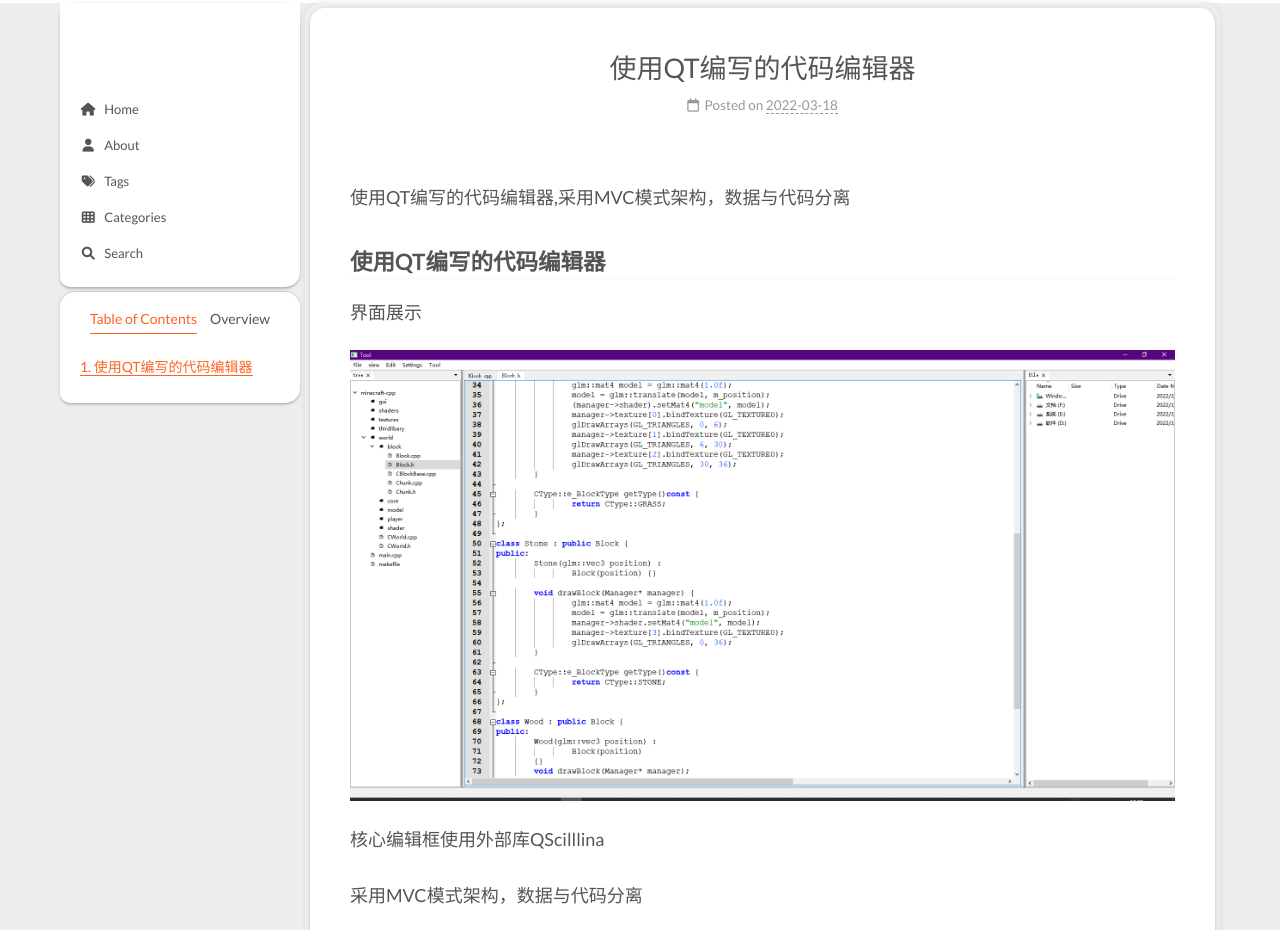
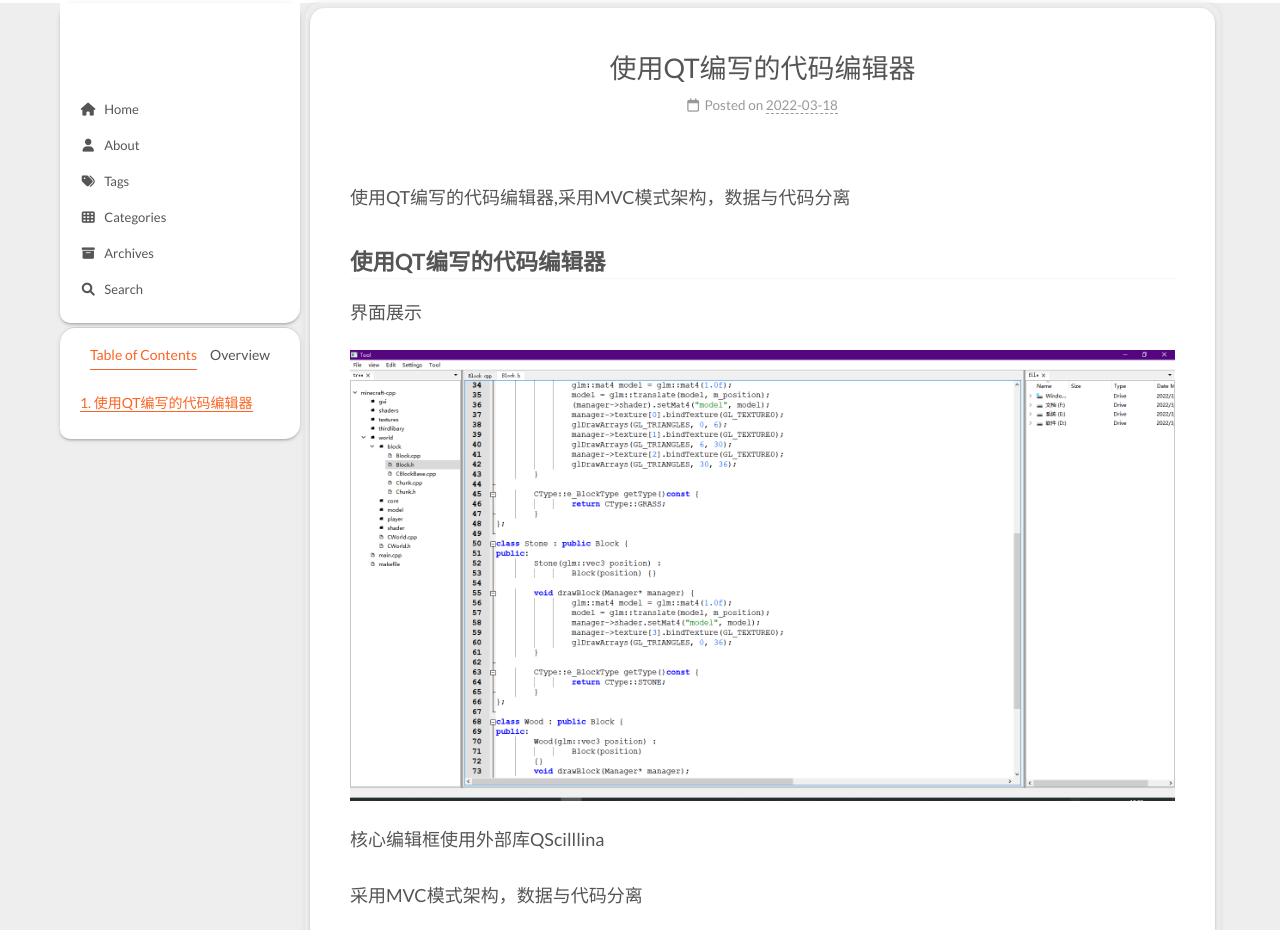
Before and after one commit to matheuter/matheuter.github.io, a plain HTML site: page 2022/03/18/codeedit/index.html in a window 1280 px wide. Shown: the top 930 px of the page. Drawn offline with nearby package versions, Linux system fonts and the light colour scheme; some packages are replaced by stand-ins of ours; a script that the page names is missing.

Commit message:
Site updated: 2022-03-18 22:02:29

```diff
--- a/2022/03/18/codeedit/index.html
+++ b/2022/03/18/codeedit/index.html
@@ -95,6 +95,7 @@
         <li class="menu-item menu-item-about"><a href="/about/" rel="section"><i class="fa fa-user fa-fw"></i>About</a></li>
         <li class="menu-item menu-item-tags"><a href="/tags/" rel="section"><i class="fa fa-tags fa-fw"></i>Tags</a></li>
         <li class="menu-item menu-item-categories"><a href="/categories/" rel="section"><i class="fa fa-th fa-fw"></i>Categories</a></li>
+        <li class="menu-item menu-item-archives"><a href="/archives/" rel="section"><i class="fa fa-archive fa-fw"></i>Archives</a></li>
       <li class="menu-item menu-item-search">
         <a role="button" class="popup-trigger"><i class="fa fa-search fa-fw"></i>Search
         </a>
```
Also changed, not shown: 2022/03/18/hello-world/index.html (+1 -0 lines), 2022/03/18/mainpage/index.html (+1 -0 lines), 2022/03/18/pinn/index.html (+1 -0 lines), about/index.html (+1 -0 lines), archives/2022/03/index.html (+1 -0 lines), archives/2022/index.html (+1 -0 lines), archives/index.html (+1 -0 lines), categories/index.html (+1 -0 lines), index.html (+1 -0 lines), tags/index.html (+1 -0 lines), tags/main/index.html (+1 -0 lines), tags/pinn/index.html (+1 -0 lines).
